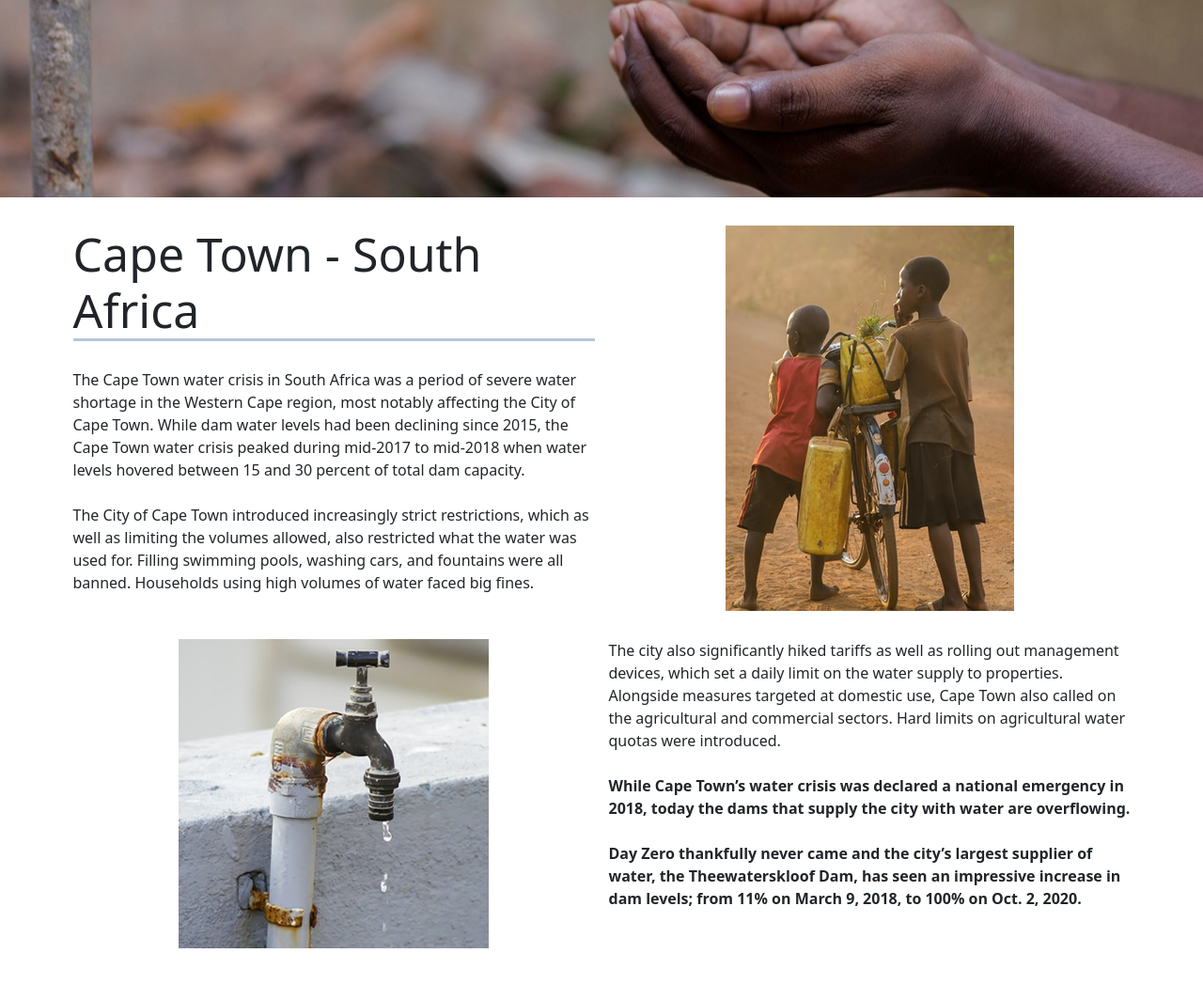
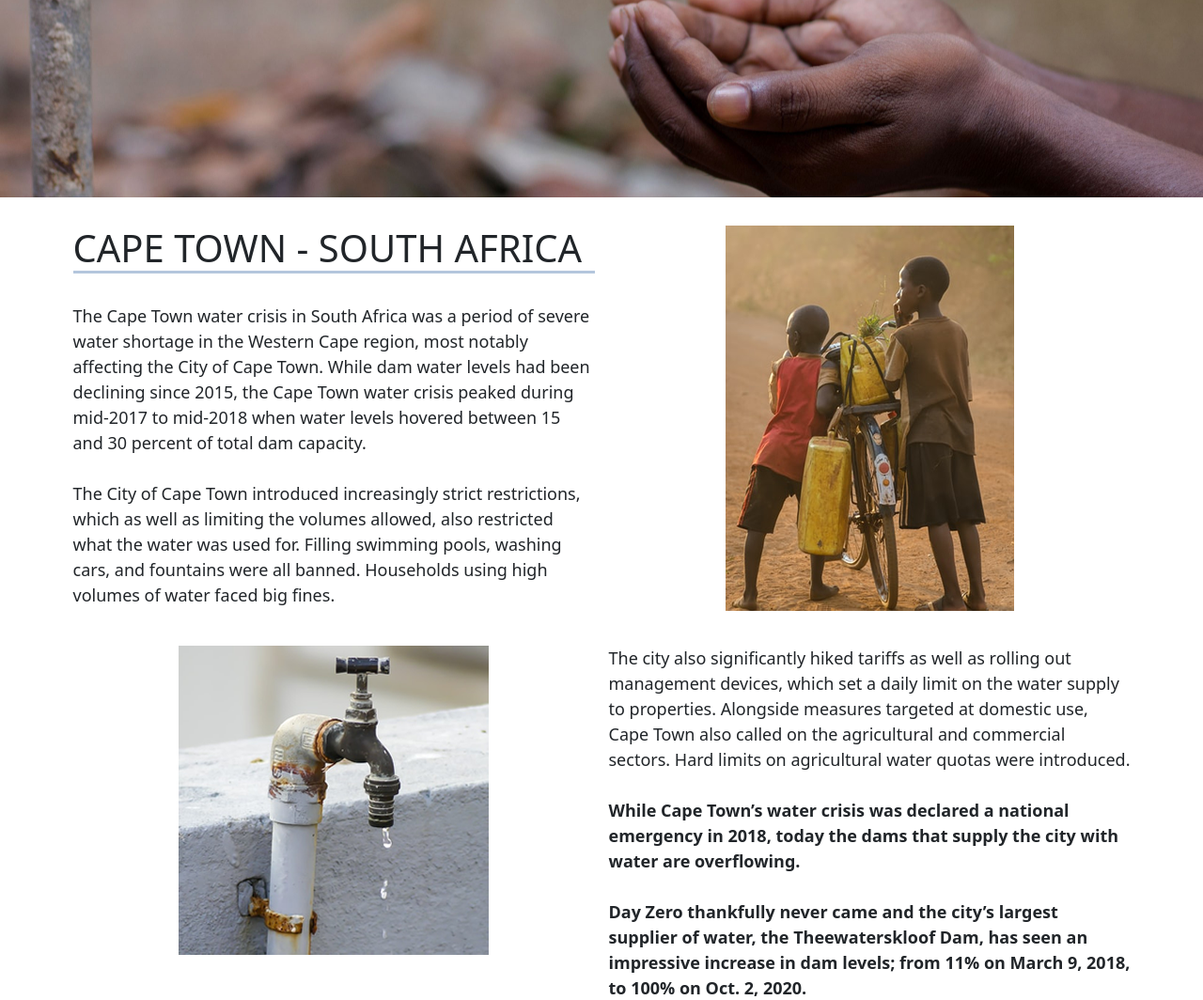
Before and after one commit to alcmene00/day_zero, a PHP site: page /whatishappening.html in a window 1280 px wide. Shown: the part 590-1654 px from the top of the page at 94% size. Run offline with PHP 8.4, Linux system fonts and the light colour scheme; grey boxes are pictures that could not be loaded.

Commit message:
Update whatishappening.css

```diff
--- a/whatishappening.css
+++ b/whatishappening.css
@@ -16,11 +16,12 @@ body {
 .titles{
     border-style: none none solid none;
     border-bottom: 3px solid #b4c6dd;
-    font-size: 5rem;
+    font-size: 4rem;
+    text-transform: uppercase;
 }
 
 p {
-    font-size: 1.6rem;
+    font-size: 1.8rem;
 }
 
 h2{
```
